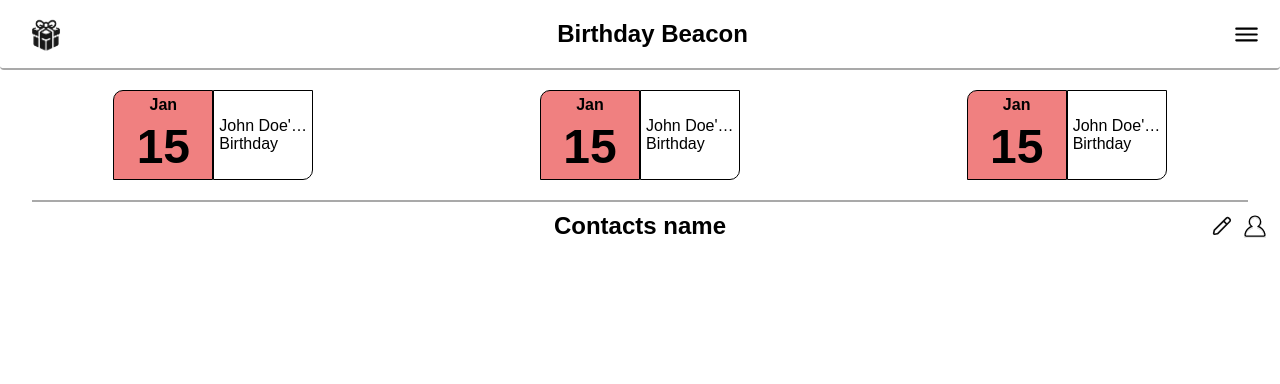
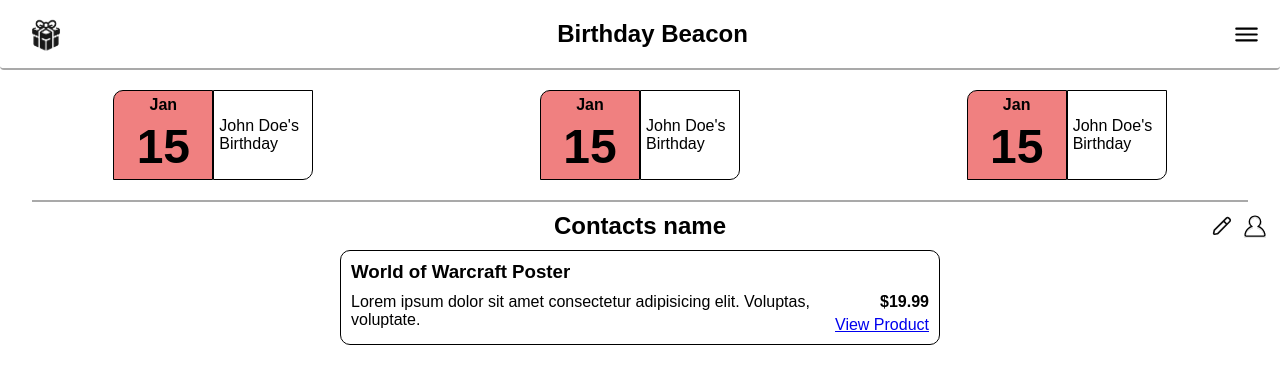
Before and after one commit to LucasLofqvist/birthday-beacon-ui, a Vue app: page / in a window 1280 px wide. Shown: the top 384 px of the page. Built offline with nearby package versions, Linux system fonts and the light colour scheme.

Commit message:
Added a SuggestionCard component for generated product suggestions

```diff
--- a/src/components/BirthdayCard.vue
+++ b/src/components/BirthdayCard.vue
@@ -7,9 +7,7 @@
       <h3 class="date">15</h3>
     </section>
     <section class="event-details">
-      <p class="contacts-name">
-        John Doe'ssaddddddddddddddddddddddddddddddddddddddddddddddddddddddddd
-      </p>
+      <p class="contacts-name">John Doe's</p>
       <p class="event-type">Birthday</p>
     </section>
   </div>
--- /dev/null
+++ b/src/components/SuggestionCard.vue
@@ -0,0 +1,60 @@
+<script setup></script>
+
+<template>
+  <div class="suggestion-card">
+    <h3 class="suggestion-title">World of Warcraft Poster</h3>
+
+    <div class="suggestion-content">
+      <p class="suggestion-description">
+        Lorem ipsum dolor sit amet consectetur adipisicing elit. Voluptas,
+        voluptate.
+      </p>
+
+      <section class="suggestion-actions">
+        <p class="suggestion-price">$19.99</p>
+        <a href="https://displate.com/displate/5721669" class="suggestion-link">
+          View Product
+        </a>
+      </section>
+    </div>
+  </div>
+</template>
+
+<style scoped>
+.suggestion-card {
+  display: flex;
+  flex-direction: column;
+  border: solid 1px black;
+  border-radius: 10px;
+  padding: 10px;
+  margin-top: 10px;
+  align-self: center;
+  max-width: 600px;
+}
+
+.suggestion-title {
+  justify-content: center;
+  align-self: start;
+  margin-bottom: 10px;
+}
+
+.suggestion-content {
+  display: flex;
+  gap: 10px;
+}
+
+.suggestion-description {
+  flex: 1;
+}
+
+.suggestion-actions {
+  display: flex;
+  flex-direction: column;
+  align-items: flex-end;
+  gap: 5px;
+}
+
+.suggestion-price {
+  font-weight: bold;
+}
+</style>
--- a/src/views/DashboardView.vue
+++ b/src/views/DashboardView.vue
@@ -1,5 +1,6 @@
 <script setup>
 import BirthdayCard from "../components/BirthdayCard.vue";
+import SuggestionCard from "../components/SuggestionCard.vue";
 
 import edit from "../assets/icons/edit-pen.svg";
 import profile from "../assets/icons/profile-placeholder.svg";
@@ -24,6 +25,8 @@ import profile from "../assets/icons/profile-placeholder.svg";
           <img :src="profile" alt="Contact profile image" id="profile-image" />
         </div>
       </section>
+
+      <SuggestionCard />
     </section>
   </div>
 </template>
```
